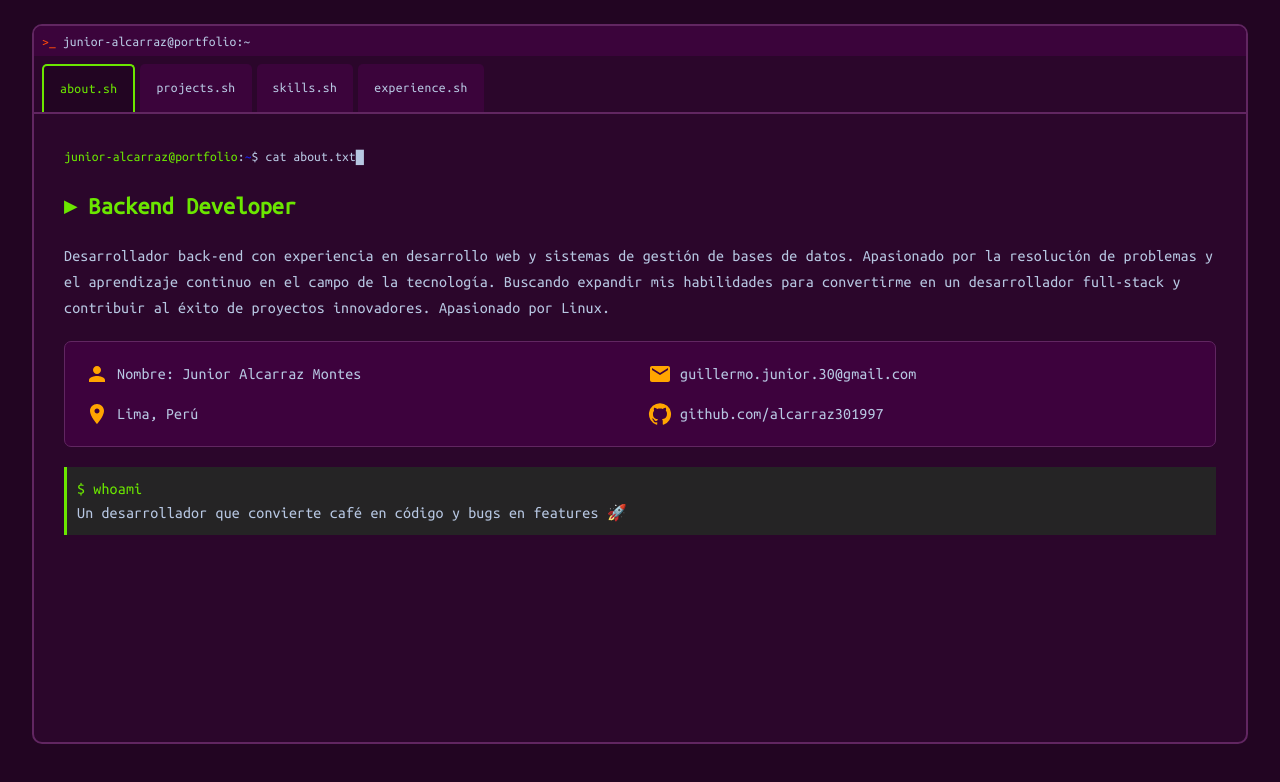
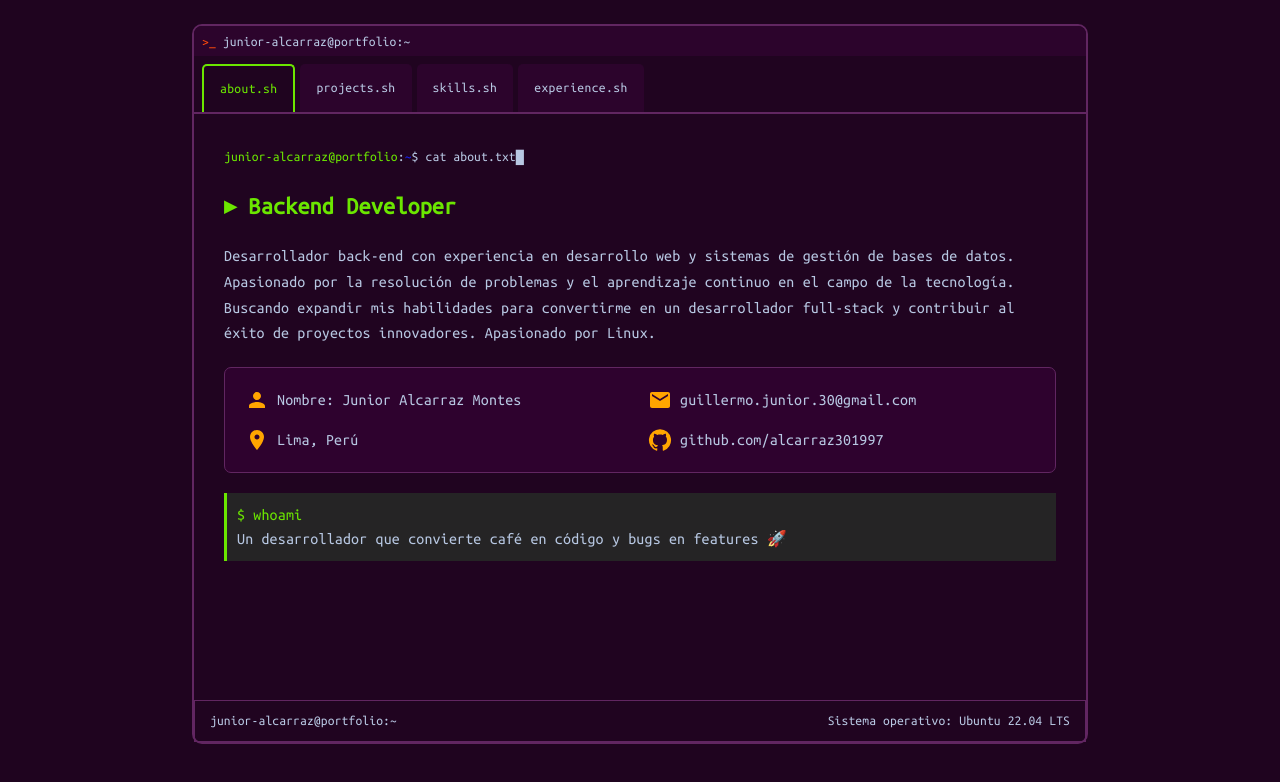
Before and after one commit to alcarraz301997/terminal-portfolio, a React (Vite) app: page / in a window 1280 px wide. Shown: the top 782 px of the page. Built offline with nearby package versions, Linux system fonts and the light colour scheme.

Commit message:
feat: Footer

```diff
--- /dev/null
+++ b/src/components/Footer.tsx
@@ -0,0 +1,19 @@
+import { Box, Typography } from "@mui/material";
+
+
+export default function Footer() {
+  return (
+    <Box
+      className="footer"
+      sx={{
+        display: "flex",
+        alignItems: "center",
+        justifyContent: "space-between",
+        pt: 1
+      }}
+    >
+      <Typography className="footer-text">junior-alcarraz@portfolio:~</Typography>
+      <Typography className="footer-text">Sistema operativo: Ubuntu 22.04 LTS</Typography>
+    </Box>
+  )
+}
--- a/src/components/Terminal.tsx
+++ b/src/components/Terminal.tsx
@@ -1,6 +1,7 @@
 import { Box } from "@mui/material";
 import Header from "./Header";
 import TabMenu from "./TabMenu";
+import Footer from "./Footer";
 
 export default function Terminal() {
 
@@ -10,6 +11,7 @@ export default function Terminal() {
     >
       <Header/>
       <TabMenu/>
+      <Footer/>
     </Box>
   )
 }
--- a/src/components/sections/Experience.tsx
+++ b/src/components/sections/Experience.tsx
@@ -4,6 +4,8 @@ import { useEffect, useState } from "react";
 import type { Experience } from "../../content/experiences/Experience";
 import { getExperiences } from "../../loader/ExperienceLoader";
 import BusinessCenterIcon from '@mui/icons-material/BusinessCenter';
+import CalendarTodayIcon from '@mui/icons-material/CalendarToday';
+import LocationOnIcon from '@mui/icons-material/LocationOn';
 
 export default function Experience() {
   const [experiences, setExperiences] = useState<Experience[]>([]);
@@ -37,21 +39,18 @@ export default function Experience() {
                 <Typography className="card-title">{e.title}</Typography>
               }
               subheader={
-                <Box sx={{ display: "flex", alignItems: "center", gap: 2 }}>
+                <Box sx={{ display: "flex", alignItems: "center", gap: 2, pt: 1 }}>
                   <Box sx={{ display: "flex", alignItems: "center", gap: 1, lineHeight:1  }}>
                     <BusinessCenterIcon sx={{ color: "var(--color-select-orange)", fontSize: "var(--text-size-span)" }}/>
                     <Typography className="experience-subtitle">{e.company}</Typography>
                   </Box>
                   <Box sx={{ display: "flex", alignItems: "center", gap: 1, lineHeight: 1  }}>
-                    <BusinessCenterIcon sx={{ color: "var(--color-select-orange)", fontSize: "var(--text-size-span)" }}/>
-                    <Typography className="experience-subtitle">{e.start_year}</Typography>
-                  </Box>
-                  <Box sx={{ display: "flex", alignItems: "center", gap: 1, lineHeight: 1  }}>
-                    <BusinessCenterIcon sx={{ color: "var(--color-select-orange)", fontSize: "var(--text-size-span)" }}/>
+                    <CalendarTodayIcon sx={{ color: "var(--color-select-orange)", fontSize: "var(--text-size-span)" }}/>
+                    <Typography className="experience-subtitle">{e.start_year} - </Typography>
                     <Typography className="experience-subtitle">{present(e.end_year)}</Typography>
                   </Box>
                   <Box sx={{ display: "flex", alignItems: "center", gap: 1, lineHeight: 1  }}>
-                    <BusinessCenterIcon sx={{ color: "var(--color-select-orange)", fontSize: "var(--text-size-span)" }}/>
+                    <LocationOnIcon sx={{ color: "var(--color-select-orange)", fontSize: "var(--text-size-span)" }}/>
                     <Typography className="experience-subtitle">{e.city}</Typography>
                   </Box>
                 </Box>
@@ -75,7 +74,7 @@ export default function Experience() {
                       primary={
                         <Typography
                           className="skill-description"
-                          sx={{ whiteSpace: "nowrap" }}
+                          sx={{ whiteSpace: "wrap" }}
                         >
                           ▸ {d}
                         </Typography>
--- a/src/index.css
+++ b/src/index.css
@@ -1,9 +1,9 @@
 :root {
   /* colores */
-  --color-main: rgb(34, 5, 34);
-  --color-terminal: rgb(43, 6, 43);
-  --color-menu: rgb(59, 4, 59);
-  --color-information: rgb(61, 2, 61);
+  --color-main: rgb(31, 4, 31);
+  --color-terminal: rgb(32, 4, 32);
+  --color-menu: rgb(44, 4, 44);
+  --color-information: rgb(46, 2, 46);
   --color-whoami: rgb(37, 36, 37);
   --color-border: rgb(97, 38, 97);
   --color-text: rgb(183, 199, 226);
--- a/src/material-ui.css
+++ b/src/material-ui.css
@@ -1,7 +1,7 @@
 .MuiBox-root.terminal {
   min-height: 90vh;
-  width: 95%;
-  max-width: 1400px;
+  width: 70%;
+  min-width: 500px;
   margin: 24px auto;
   background: var(--color-terminal);
   border-radius: 10px;
@@ -210,8 +210,18 @@
 }
 
 .MuiTypography-root.experience-subtitle {
-  padding-top: 5px;
   font-size: var(--text-size-span);
   color: var(--color-text-description);
   font-family: var(--text-family);
+  line-height: 1
 }
+
+.MuiBox-root.footer {
+  border: 1px solid var(--color-border);
+  padding: 10px 15px;
+}
+
+.MuiTypography-root.footer-text {
+  font-family: var(--text-family);
+  font-size: var(--text-size-span);
+}
```
